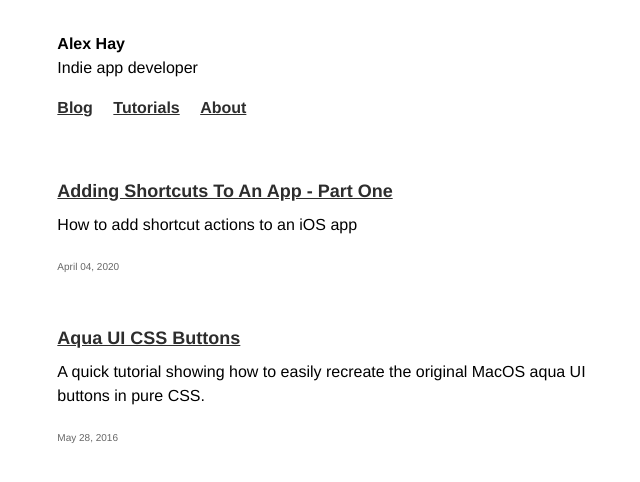
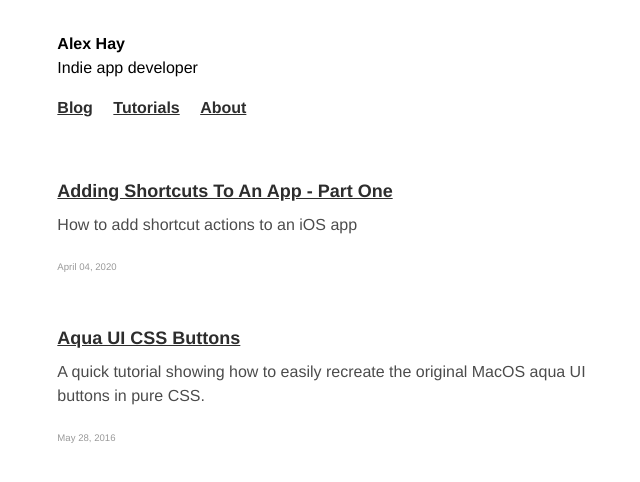
Before and after one commit to mralexhay/mralexhay.github.io, a Jekyll site: the page built from index.html, in a window 1280 px wide. Shown: the top 482 px of the page, without its empty margins (305-945 px from the left). Built offline with Jekyll 4.4.1, drawn with Linux system fonts in a browser that asks for light colours; some web fonts are replaced; the list of posts is cut into pages by our own code; comment, search, counter and statistics services are not loaded.

Commit message:
Update _type.scss

```diff
--- a/_sass/_type.scss
+++ b/_sass/_type.scss
@@ -69,6 +69,7 @@ pre {
     margin: 3rem 0;
 
     p {
+      opacity: 0.7;
       margin-top: 0.5rem;
     }
   }
@@ -81,8 +82,8 @@ pre {
 }
 
 .post-date {
-  opacity: 0.6;
-  font-size: 10px;
+  opacity: 0.4;
+  font-size: 60%;
 }
 
 .marginnote {
```
